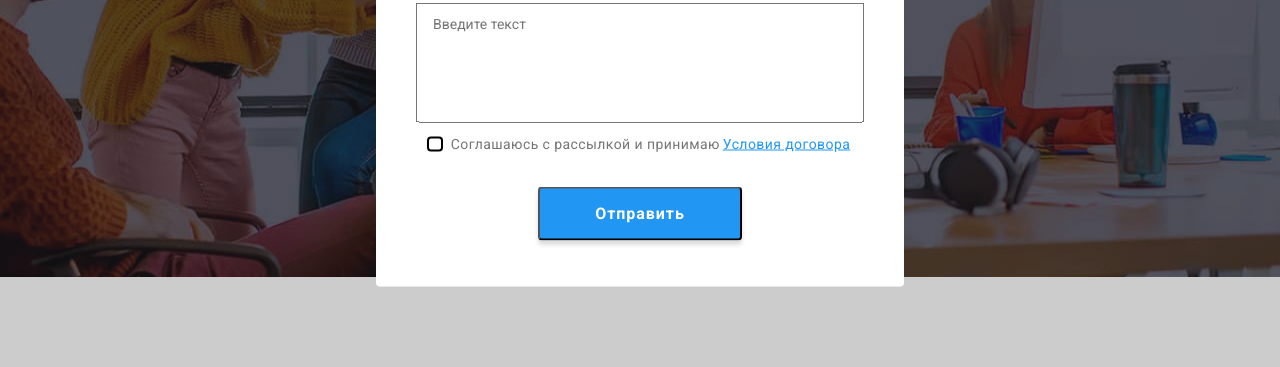
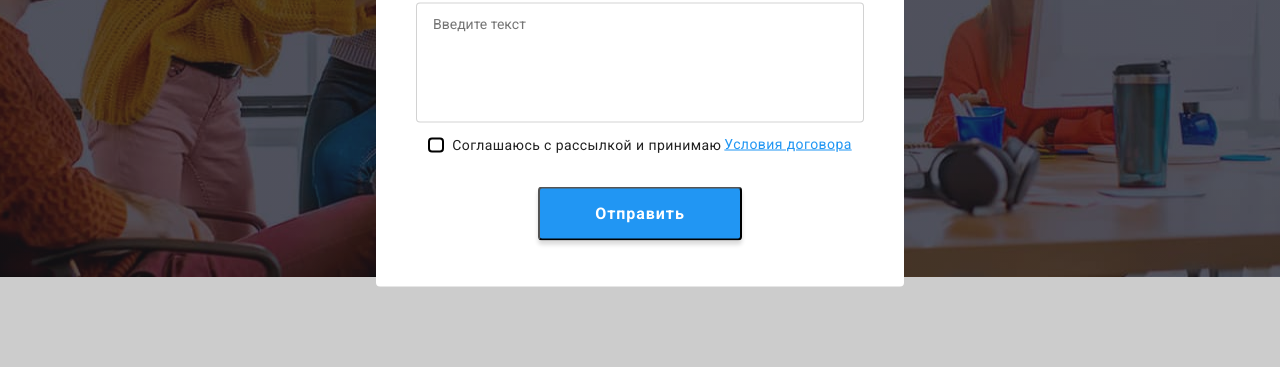
Before and after one commit to RomanShcherbyna/goit-markup-hw-07, a plain HTML site: page index.html in a window 1280 px wide. Both pictures are taken after a click on the button "Заказать услугу". Shown: the part 404-771 px from the top of the page. Drawn offline with nearby package versions, Linux system fonts and the light colour scheme.

Commit message:
валидатор

```diff
--- a/index.html
+++ b/index.html
@@ -437,14 +437,15 @@
 
                           <label  class="modal-text__name" for="comment">Комментарий</label>
 
-                          <textarea placeholder="Введите текст" class="text comment-id window" name="comment" id="comment" autocomplete="off"></textarea>
+                          <textarea placeholder="Введите текст" class="text comment-id modal-text__window" name="comment" id="comment" autocomplete="off"></textarea>
                         </div>
                         <div class="button-flex">
                           <div class="agreement">
-                            <label class="itempolicy"><a class="element" href=""><p class="itempolicy__text">Условия договора</a>Соглашаюсь с рассылкой и принимаю</p>
+                            <label class="itempolicy"><a class="element" href=""><span class="itempolicy__text">Условия договора</span></a><span> Соглашаюсь с рассылкой и принимаю</span>
                                 <input class="checkbox" type="checkbox">
                                  <span class="icon"></span>
                           </label>
+
 
                         </div>
                         <button class="chek-button" type="submit">Отправить</button>
--- a/sass/components/_modal.scss
+++ b/sass/components/_modal.scss
@@ -120,7 +120,7 @@ modal-text__block:last-child {
     flex-direction: row-reverse;
     font-size: 14px;
     line-height: 1.71;
-    color: rgba(117, 117, 117, 1);
+    color: rgba(33, 150, 243, 1);
 }
 
 .modal .agreement .element {
```
Also changed, not shown: css/main.css, css/main.min.css, 2 other files.
